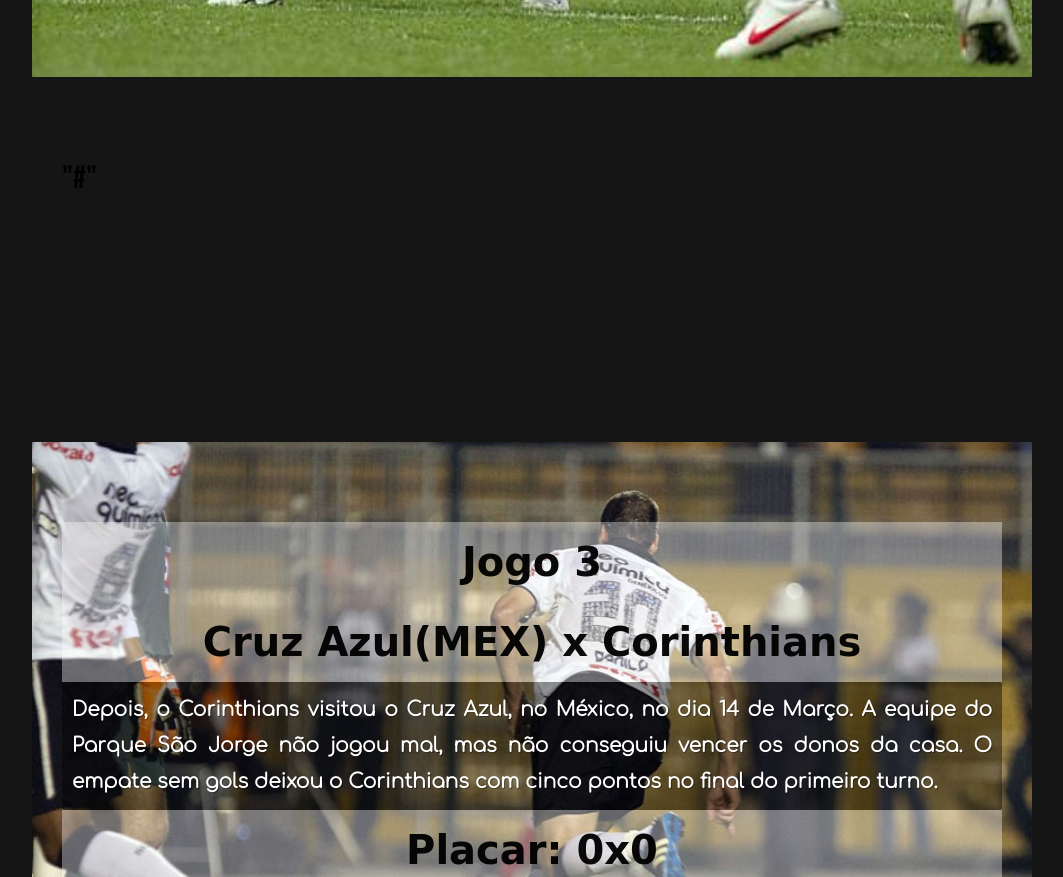
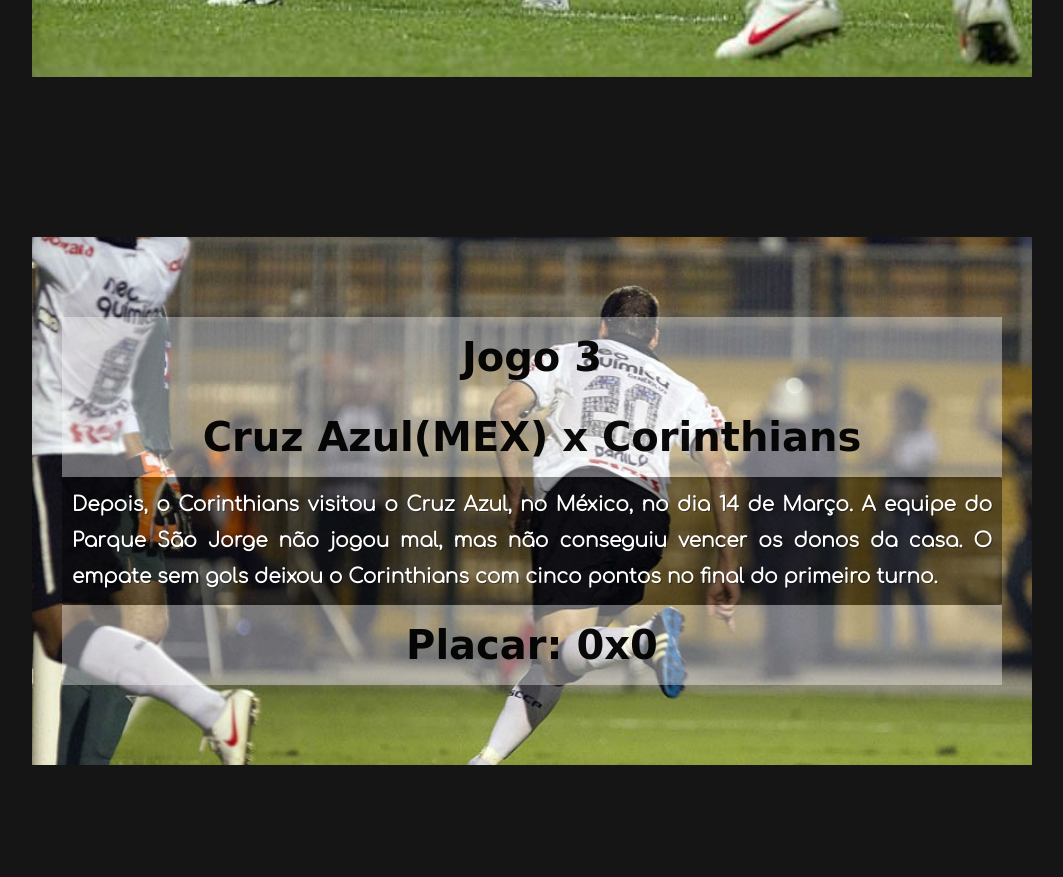
Before and after one commit to IgorOdSilva/discovery-timao, a plain HTML site: page index.html in a window 1280 px wide. Shown: the part 2122-2999 px from the top of the page, without its empty margins (108-1171 px from the left). Drawn offline with Linux system fonts and the light colour scheme; a web font is replaced by a local one.

Commit message:
Update index.html

```diff
--- a/index.html
+++ b/index.html
@@ -40,7 +40,6 @@
                 <p>Na sequência da competição, no dia 7 de março, o Timão recebeu os paraguaios do Nacional no Pacaembu. Dessa vez, o então campeão brasileira teve uma atuação impecável e derrotou os adversários por 2 a 0 no Pacaembu. Dessa vez quem garantiu o triunfo foi Danilo e Jorge Henrique.</p>
                 <h2>Placar: 2x0</h2>
             </section>
-            <section>"#"</section>
 
             <section></section>
 
```
